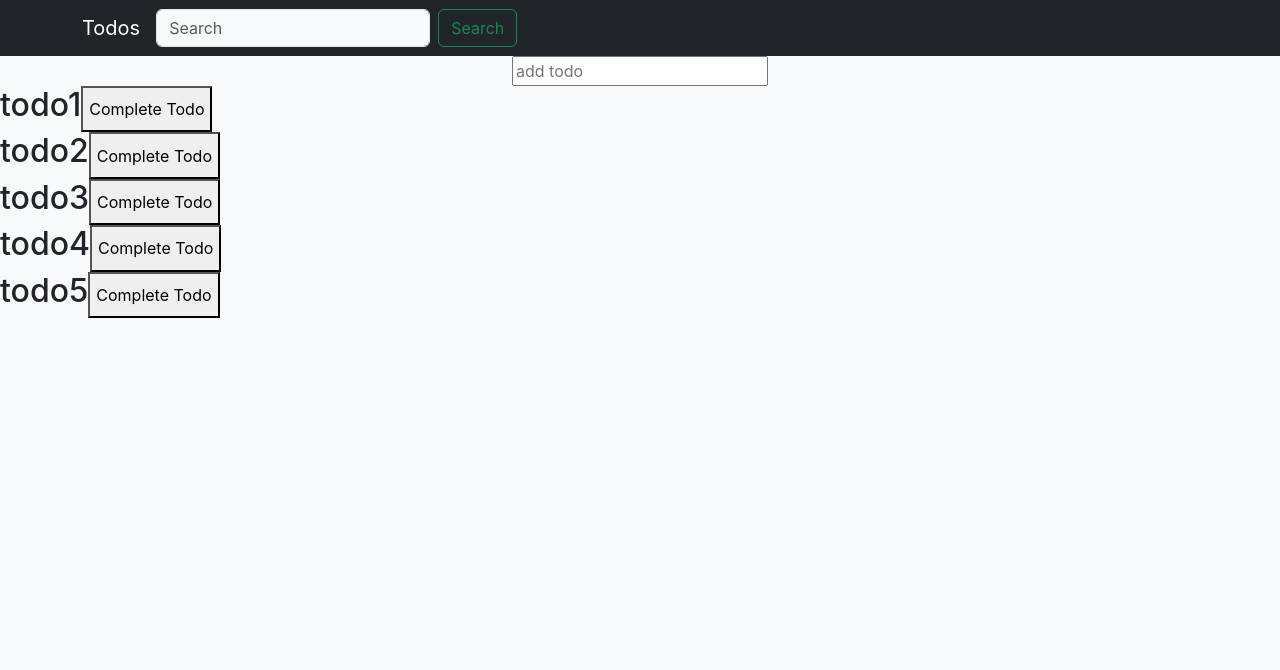
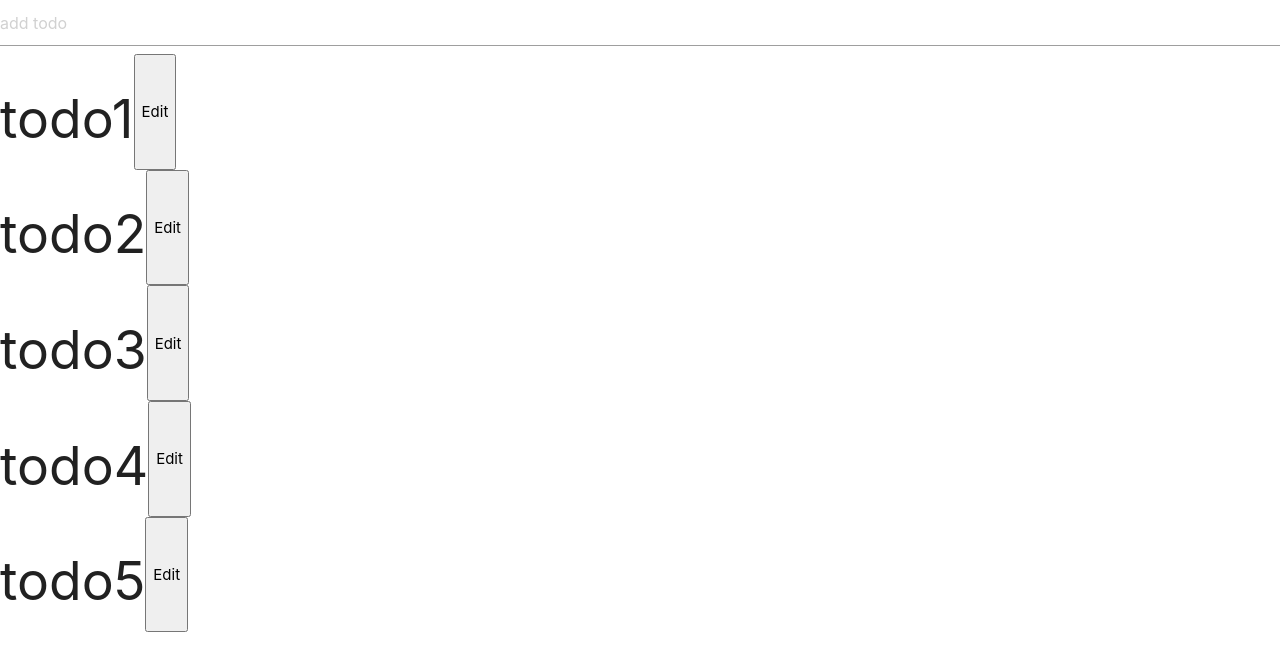
Before and after one commit to kharakkular/todo-frontend, a React (Create React App) app: page / in a window 1280 px wide. Shown: the top 670 px of the page. Built offline with nearby package versions, Linux system fonts and the light colour scheme; data requests are answered from the project's data file.

Commit message:
updated app to use redux store and json-server for mock data

```diff
--- a/public/index.html
+++ b/public/index.html
@@ -24,24 +24,14 @@
       work correctly both with client-side routing and a non-root public URL.
       Learn how to configure a non-root public URL by running `npm run build`.
     -->
-    <link href="https://cdn.jsdelivr.net/npm/bootstrap@5.3.3/dist/css/bootstrap.min.css" rel="stylesheet" integrity="sha384-QWTKZyjpPEjISv5WaRU9OFeRpok6YctnYmDr5pNlyT2bRjXh0JMhjY6hW+ALEwIH" crossorigin="anonymous">
+    <!-- <link href="https://cdn.jsdelivr.net/npm/bootstrap@5.3.3/dist/css/bootstrap.min.css" rel="stylesheet" integrity="sha384-QWTKZyjpPEjISv5WaRU9OFeRpok6YctnYmDr5pNlyT2bRjXh0JMhjY6hW+ALEwIH" crossorigin="anonymous"> -->
+     <link href="https://fonts.googleapis.com/icon?family=Material+Icons" rel="stylesheet">
+
     <title>Notes</title>
   </head>
   <body>
     <noscript>You need to enable JavaScript to run this app.</noscript>
     <div id="root"></div>
-    <!--
-      This HTML file is a template.
-      If you open it directly in the browser, you will see an empty page.
 
-      You can add webfonts, meta tags, or analytics to this file.
-      The build step will place the bundled scripts into the <body> tag.
-
-      To begin the development, run `npm start` or `yarn start`.
-      To create a production bundle, use `npm run build` or `yarn build`.
-    -->
-    <script src="https://cdn.jsdelivr.net/npm/bootstrap@5.3.3/dist/js/bootstrap.bundle.min.js" integrity="sha384-YvpcrYf0tY3lHB60NNkmXc5s9fDVZLESaAA55NDzOxhy9GkcIdslK1eN7N6jIeHz" crossorigin="anonymous"></script>
-    <script src="https://cdn.jsdelivr.net/npm/@popperjs/core@2.11.8/dist/umd/popper.min.js" integrity="sha384-I7E8VVD/ismYTF4hNIPjVp/Zjvgyol6VFvRkX/vR+Vc4jQkC+hVqc2pM8ODewa9r" crossorigin="anonymous"></script>
-<script src="https://cdn.jsdelivr.net/npm/bootstrap@5.3.3/dist/js/bootstrap.min.js" integrity="sha384-0pUGZvbkm6XF6gxjEnlmuGrJXVbNuzT9qBBavbLwCsOGabYfZo0T0to5eqruptLy" crossorigin="anonymous"></script>
   </body>
 </html>
--- a/src/App.js
+++ b/src/App.js
@@ -1,16 +1,25 @@
-import logo from './logo.svg';
+import { Fragment } from 'react';
+
+import 'materialize-css/dist/css/materialize.min.css';
+import M from 'materialize-css/dist/js/materialize.min.js';
 import './App.css';
 
 // importing custom components
 import Header from './header/Header';
 import Todos from "./todos/Todos";
+import { Provider } from 'react-redux';
+import store from './store/store';
 
 function App() {
   return (
-    <div className="App">
-      <Header />
-      <Todos />
-    </div>
+    <Provider store={store}>
+      <Fragment>
+        <div className="App">
+          {/* <Header /> */}
+          <Todos />
+        </div>
+      </Fragment>
+    </Provider>
   );
 }
 
--- a/src/mock.json
+++ b/src/mock.json
@@ -1,4 +1,5 @@
-[
+{
+    "todos": [
         {
             "id": 1,
             "text": "todo1",
@@ -30,3 +31,4 @@
             "completed": false
         }
     ]
+}
--- /dev/null
+++ b/src/store/actions/todoActions.js
@@ -0,0 +1,46 @@
+import { GET_TODOS, SET_LOADING, TODOS_ERROR } from "../types";
+
+const HOST_URL = "http://localhost:5001"
+
+export const getTodos = () => async (dispatch) => {
+
+    try {
+
+        dispatch(setLoading());
+
+        setTimeout(async () => {
+            const getEndpoint = "/todos";
+
+            const response = await fetch(HOST_URL+getEndpoint);
+            const jsonRes = await response.json();
+
+            dispatch({
+                type: GET_TODOS,
+                payload: jsonRes
+            });
+
+        }, 3000);
+
+    } catch (error) {
+        dispatch({
+            type: TODOS_ERROR,
+            payload: error
+        });
+    }
+}
+
+export const setLoading = () => async (dispatch) => {
+
+    try {
+        dispatch({
+            type: SET_LOADING
+        });
+    } catch (error) {
+        console.log(`setLoading error message from todoactions: ${error}`);
+        dispatch({
+            type: TODOS_ERROR,
+            payload: error
+        });
+    }
+
+}
--- /dev/null
+++ b/src/store/reducers/todoReducer.js
@@ -0,0 +1,34 @@
+import { ADD_TODO, GET_TODOS, SET_LOADING } from "../types"
+
+const initialState = {
+    todos: null,
+    error: null,
+    loading: false
+}
+
+export default (state = initialState, action) => {
+
+    switch(action.type) {
+        case GET_TODOS:
+            return {
+                ...state,
+                loading: false,
+                todos: action.payload
+            };
+        case ADD_TODO:
+            return {
+                ...state,
+                todos: action.payload,
+                loading: false
+            };
+        case SET_LOADING:
+            return {
+                ...state,
+                loading: true
+            };
+        default:
+            return {
+                ...state
+            };
+    }
+}
--- /dev/null
+++ b/src/store/store.js
@@ -0,0 +1,11 @@
+import { applyMiddleware, createStore } from "@reduxjs/toolkit";
+import { thunk } from "redux-thunk";
+import todoReducer from "./reducers/todoReducer";
+
+const initialState = {};
+
+const middleware = [thunk];
+
+const store = createStore(todoReducer, initialState, applyMiddleware(thunk));
+
+export default store;
--- /dev/null
+++ b/src/store/types.js
@@ -0,0 +1,11 @@
+export const ADD_TODO = "ADD_TODO";
+
+export const DELETE_TODO = "DELETE_TODO";
+
+export const UPDATE_TODO = "UPDATE_TODO";
+
+export const GET_TODOS = "GET_TODOS";
+
+export const SET_LOADING = "SET_LOADING";
+
+export const TODOS_ERROR = "TODOS_ERROR";
--- a/src/todos/Todo.js
+++ b/src/todos/Todo.js
@@ -8,7 +8,8 @@ const Todo = ({ todo, handleTodoChange }) => {
 
     return (
         <div style={{ display: "flex" }}>
-            <h2>{todo.text}</h2> <button  onClick={completeTodoHandler}>Complete Todo</button>
+            <input type="checkbox" onClick={completeTodoHandler} /> <h2>{todo.text}</h2>
+            <button  onClick={completeTodoHandler}>Edit</button>
         </div>
     );
 }
--- a/src/todos/Todos.js
+++ b/src/todos/Todos.js
@@ -1,13 +1,23 @@
 import Todo from "./Todo";
-import mock from "../mock.json";
 import { useEffect, useState } from "react";
+import { connect } from "react-redux";
+import { getTodos } from "../store/actions/todoActions";
 
-const Todos = () => {
+const Todos = ( { todos, loading, getTodos }) => {
     const [text, setText] = useState("");
-    const [todos, setTodos] = useState(mock);
+    const [allTodos, setAllTodos] = useState([]);
 
-    console.log("newTodoHandler: " + text);
-    console.log("Todos length: " + todos.length);
+
+    // console.log("newTodoHandler: " + text);
+    console.log("Todos length: " + allTodos);
+
+    useEffect(() => {
+        getTodos();
+    }, []);
+
+    useEffect(() => {
+        setAllTodos(todos);
+    }, [todos]);
 
     const newTodoHandler = (event) => {
         console.log("Event target value from newTodoHandler: " + event.target.value);
@@ -16,22 +26,26 @@ const Todos = () => {
 
     // 2025-06-08T21:48:04.638Z
     const handleKeyDown = (event) => {
-        if(event.key == "Enter") {
-            let currentTime = new Date().toISOString();
-            const newTodo = {
-                id: todos.length + 1,
-                text: text,
-                completed: false,
-                createdAt: currentTime
-            }
-            setTodos([...todos, newTodo]);
-            setText("");
-        }
+        // if(event.key === "Enter") {
+        //     let currentTime = new Date().toISOString();
+        //     const newTodo = {
+        //         id: allTodos.length + 1,
+        //         text: text,
+        //         completed: false,
+        //         createdAt: currentTime
+        //     }
+        //     setAllTodos([...todos, newTodo]);
+        //     setText("");
+        // }
     }
 
     const handleTodoChange = (todo) => {
-        const inCompleteTodos = todos.filter(t => t.id != todo.id );
-        setTodos([...inCompleteTodos]);
+        const inCompleteTodos = todos.filter(t => t.id !== todo.id );
+        setAllTodos([...inCompleteTodos]);
+    }
+
+    if(loading) {
+        return <>Loading</>
     }
 
     // useEffect( () => {
@@ -43,11 +57,16 @@ const Todos = () => {
             <div>
                 <input type="text" placeholder="add todo" value={text} onChange={newTodoHandler} onKeyDown={handleKeyDown}/>
             </div>
-            {todos.filter(t => !t.completed ).map((val, index) => {
+            {!loading && allTodos != null && allTodos.filter(t => !t.completed ).map((val, index) => {
                 return <Todo todo={ val } handleTodoChange={handleTodoChange} key={val.id}/>
             })}
         </div>
     );
 }
 
-export default Todos;
+const mapStateToProps = (state) => ({
+    todos: state.todos,
+    loading: state.loading
+});
+
+export default connect(mapStateToProps, { getTodos })(Todos);
```
Also changed, not shown: package.json (+15 -2 lines), src/todos/EditTodo.js (added, +10 -0 lines), 2 other files (tests, documents, lock files or other folders). Lines whose indentation alone changed are shown as unchanged.
